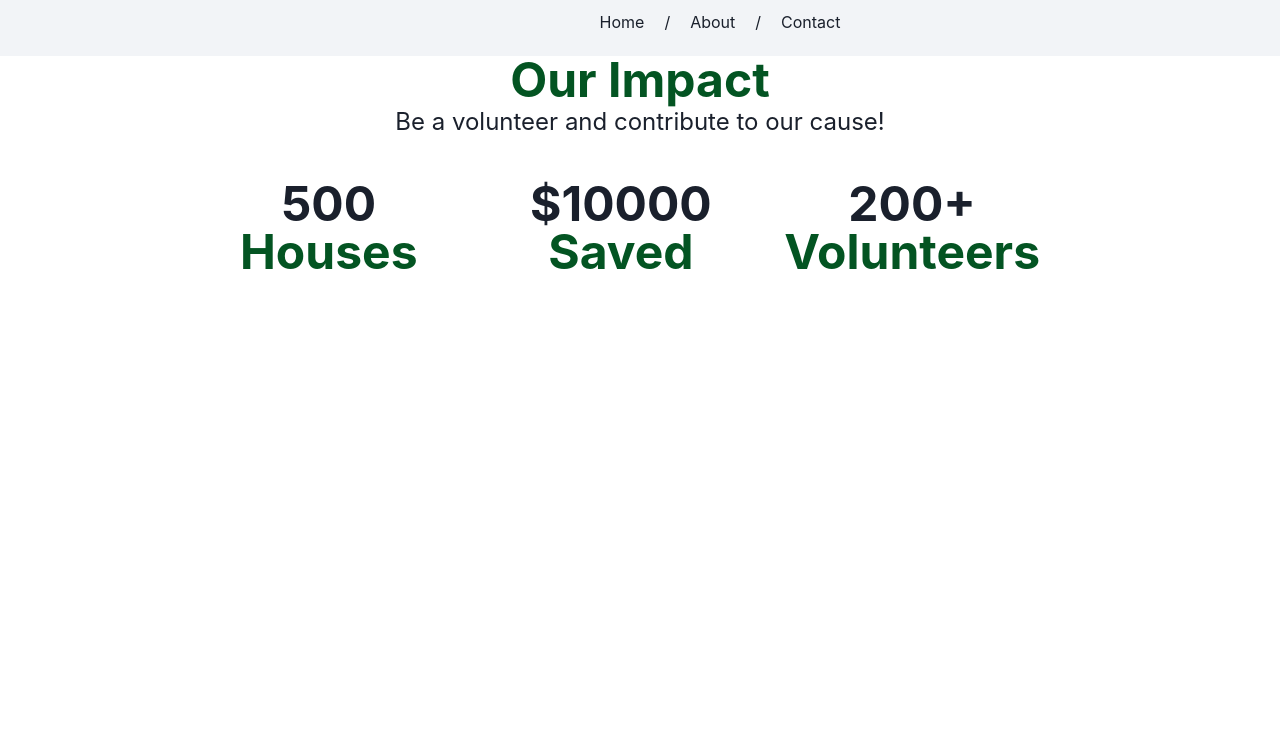
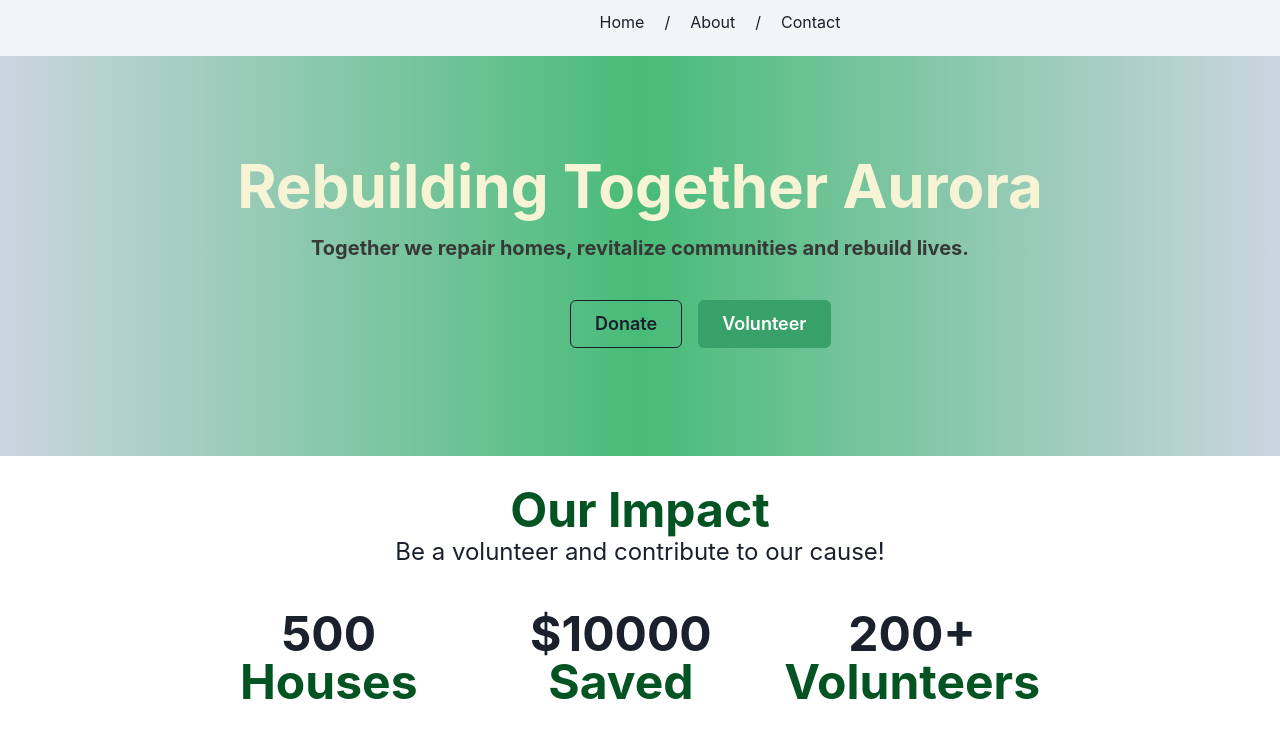
Before and after one commit to cfgchicago23/Team-6, a React (Create React App) app in the folder my-app/: page / in a window 1280 px wide. Shown: the top 738 px of the page. Built offline with nearby package versions, Linux system fonts and the light colour scheme.

Commit message:
finished homepage landing graphic

```diff
--- a/my-app/src/pages/home.js
+++ b/my-app/src/pages/home.js
@@ -1,9 +1,40 @@
-import { Heading, Flex, Box, Spacer, Text } from '@chakra-ui/react'
+import { Heading, Flex, Box, Spacer, Text, Stack, Button} from '@chakra-ui/react'
 
+
+const basicBoxStyles = {
+    display: 'flex',
+    alignItems: 'center',
+    justifyContent: 'center',
+    textAlign: 'center',
+    boxSize: '600px',
+    color: 'white',
+    textShadow: '0 0 20px black',
+    fontWeight: 'bold',
+    fontSize: '20px',
+    px: 4,
+    background:
+      'url(rebuilding_together.jpeg) center/cover no-repeat',
+  }
 export default function Home() {
       return (
             <>
-        <Heading size='2xl' color='#035422'>
+
+            <Box w='100%' h='400px' bgGradient='linear(to-r, gray.300, green.400, gray.300)'>
+                <Heading size='3xl' pt='100px' color='#f7f4d5' pb='5'>Rebuilding Together Aurora</Heading>
+                <Heading  fontSize='xl' color='#383836'>Together we repair homes, revitalize communities and rebuild lives.</Heading>
+
+                <Stack spacing={4} direction='row' align='center' pl='570' pt='10'>
+                    <Button colorScheme='black' size='lg' variant='outline'>
+                      Donate
+                    </Button>
+                    <Button colorScheme='green' size='lg'>
+                      Volunteer
+                    </Button>
+                </Stack>
+
+            </Box>
+
+        <Heading size='2xl' color='#035422' mt='30'>
               Our Impact
           </Heading>
           <Text fontSize='2xl' mb='10'>
```
Also changed, not shown: my-app/src/pages/rebuilding_together.jpeg (added).
